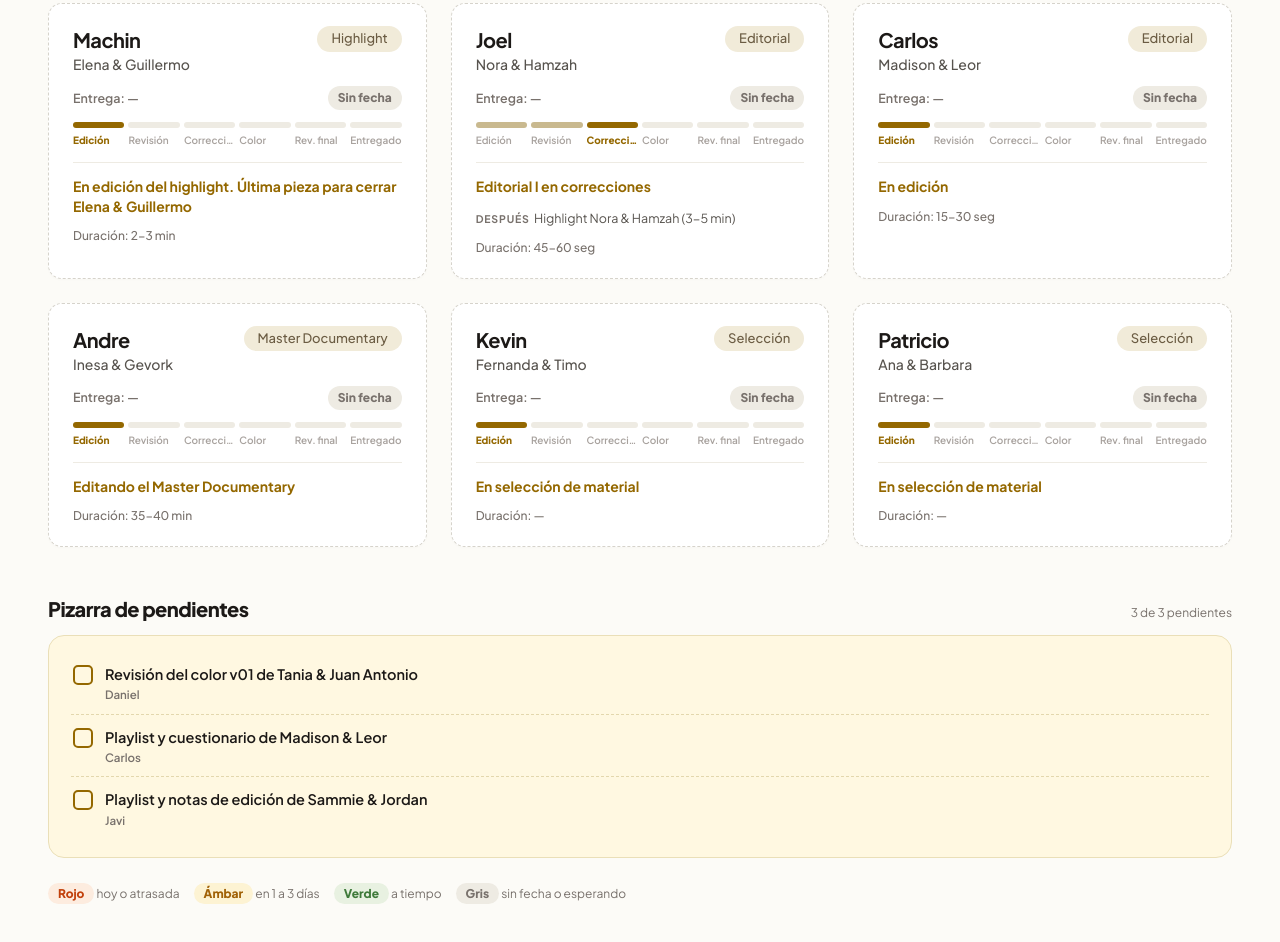
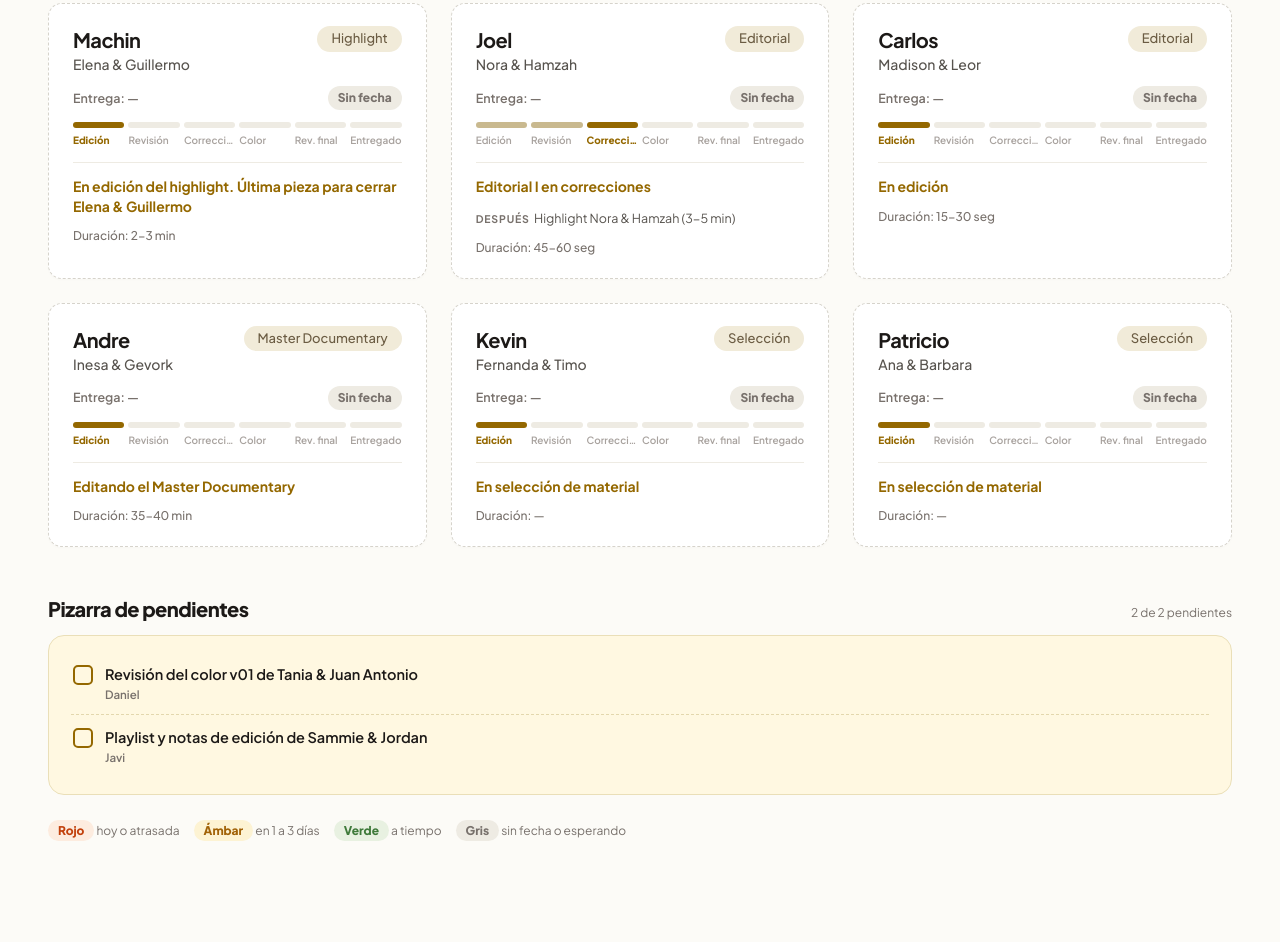
Before and after one commit to danieljsr/Comandas-A.mar, a plain HTML site: page index.html in a window 1280 px wide. Shown: the part 484-1426 px from the top of the page. After the commit the page ends 1371 px from the top, so only its background shows below. Drawn offline with nearby package versions, Linux system fonts and the light colour scheme.

Commit message:
Pizarra: quitar pendiente de Carlos
Co-Authored-By: Claude Opus 5.5 <noreply@anthropic.com>
Claude-Session: https://claude.ai/code/session_01PB5fkwxqZgjAi1sDX7gswS

```diff
--- a/index.html
+++ b/index.html
@@ -309,7 +309,7 @@
         let comandas = [];
 
         // VERSIÓN DE DATOS: al cambiarla, todos los navegadores cargan las comandas publicadas
-        const DATA_VERSION = "2026-11-26-6";
+        const DATA_VERSION = "2026-11-26-7";
         const UPDATED_AT = "2026-11-26T16:30:00-04:00";
         const STAGES = ["Edición", "Revisión", "Correcciones", "Color", "Rev. final", "Entregado"];
 
@@ -346,7 +346,6 @@
         // PIZARRA DE PENDIENTES: checklist que Daniel dicta. { texto, para (opcional), fecha (opcional), hecho: true para tacharlo }
         const PENDIENTES = [
             { texto: "Revisión del color v01 de Tania & Juan Antonio", para: "Daniel" },
-            { texto: "Playlist y cuestionario de Madison & Leor", para: "Carlos" },
             { texto: "Playlist y notas de edición de Sammie & Jordan", para: "Javi" }
         ];
 
```
